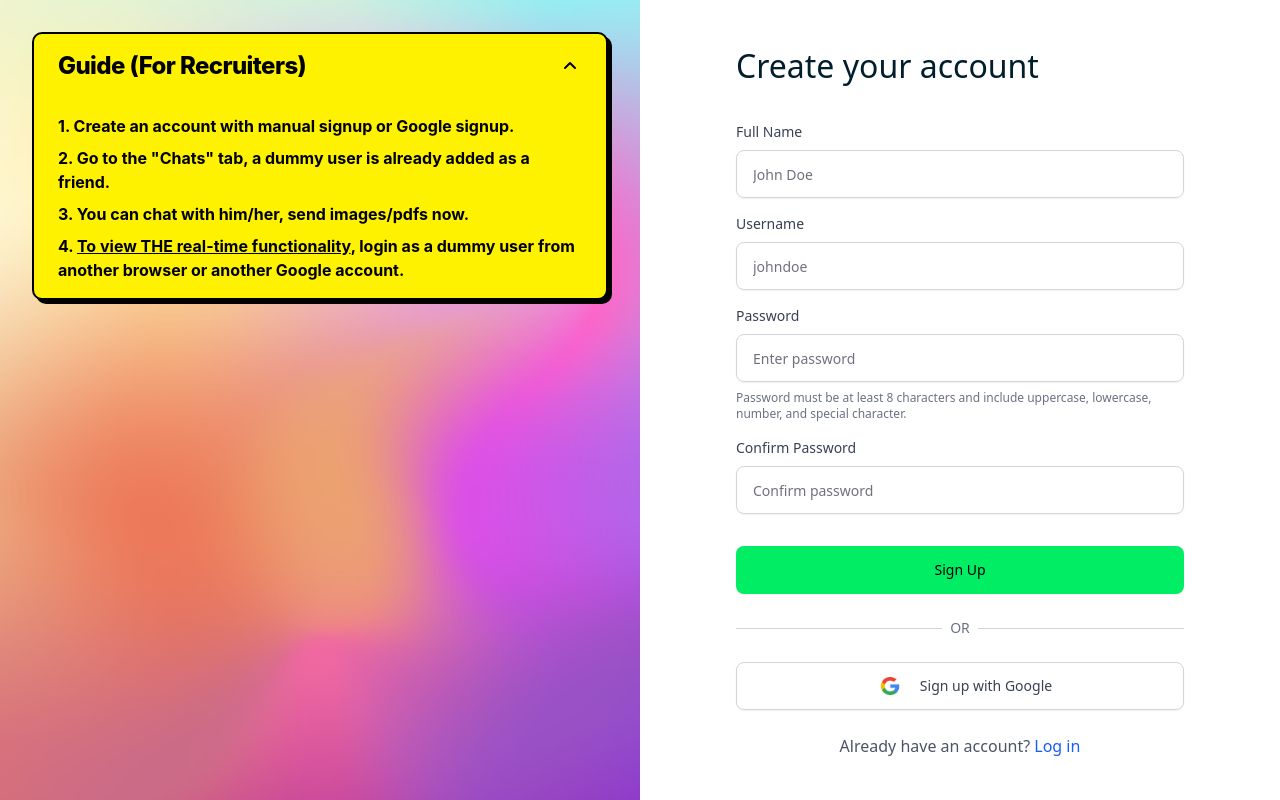
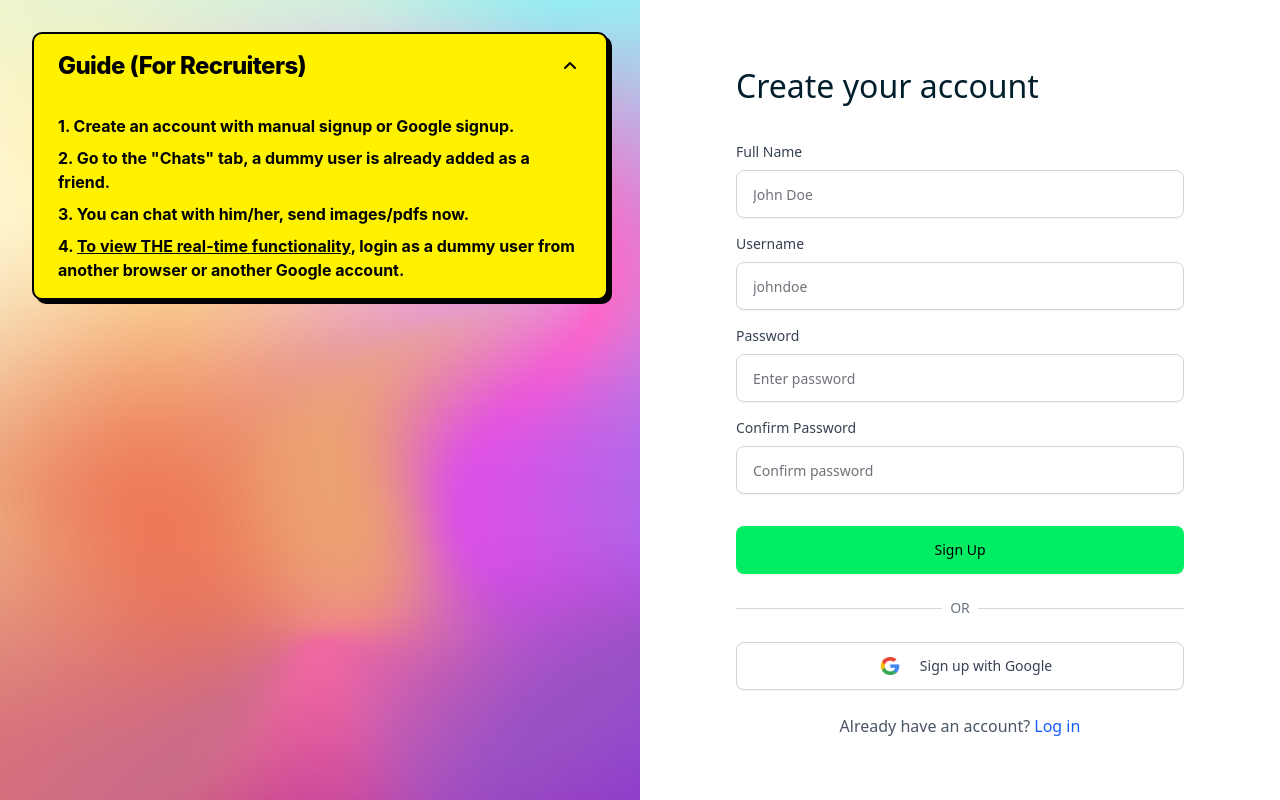
Before and after one commit to Aditya-Nikhade/ec2_cicd, a React (Vite) app in the folder frontend/: page /signup in a window 1280 px wide. Built offline with nearby package versions, Linux system fonts and the light colour scheme.

Commit message:
Adding guide

```diff
--- a/frontend/src/pages/signup/SignUp.jsx
+++ b/frontend/src/pages/signup/SignUp.jsx
@@ -118,9 +118,6 @@ const SignUp = () => {
 								className="w-full h-12 rounded-md border border-gray-300 px-4"
 								placeholder="Enter password"
 							/>
-							<p className="text-xs text-gray-500 mt-1">
-								Password must be at least 8 characters and include uppercase, lowercase, number, and special character.
-							</p>
 						</div>
 
 						<div className="space-y-2">
```
